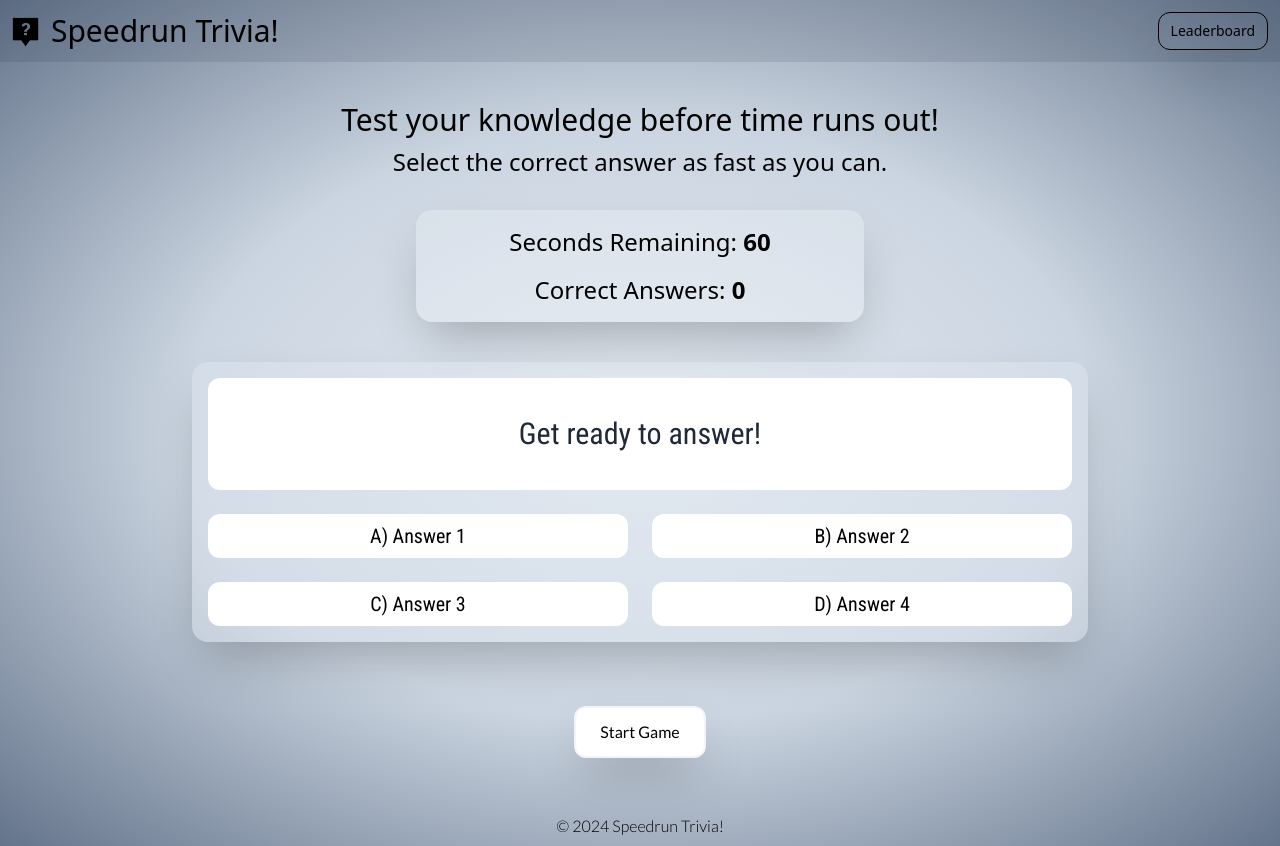
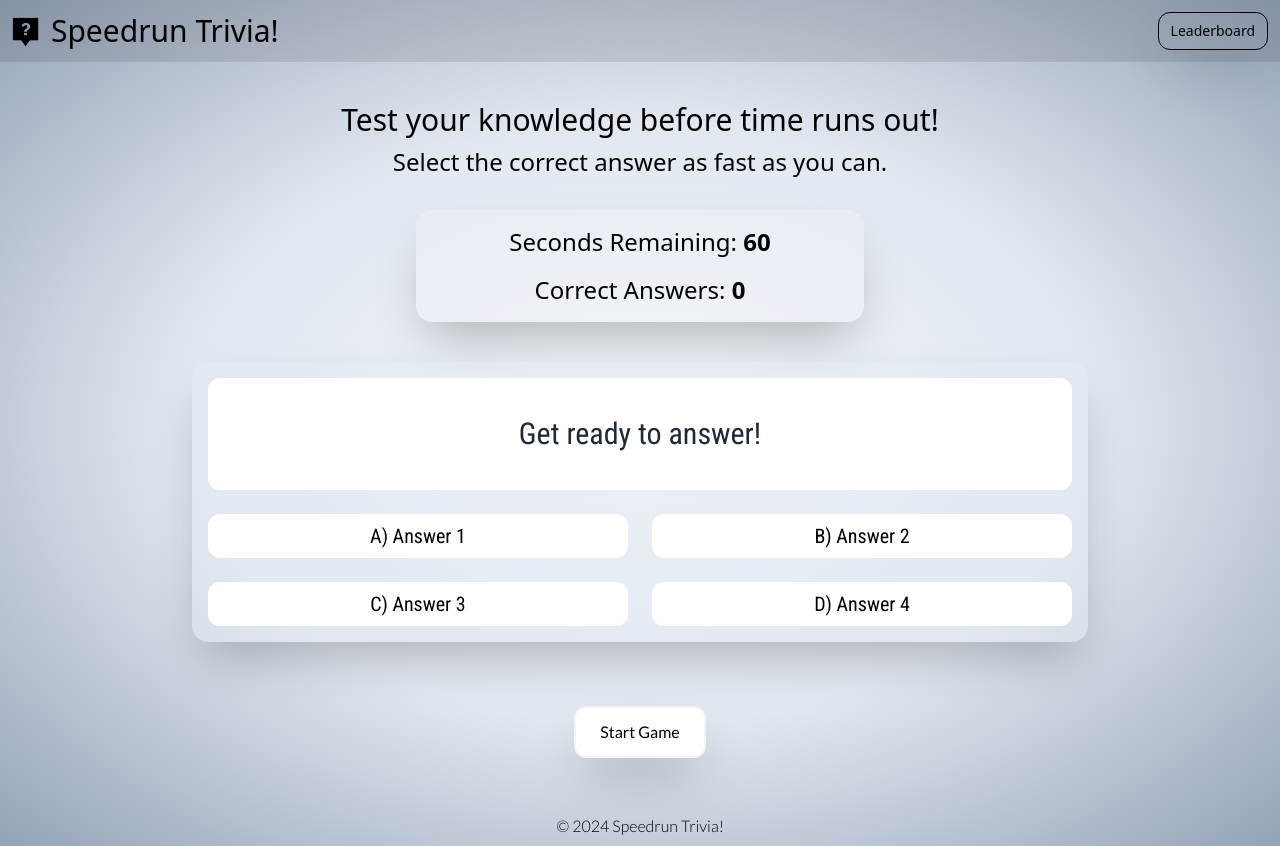
Before and after one commit to bpcollins/SpeedrunTrivia, a website: page dist/index.html in a window 1280 px wide. Drawn offline with Linux system fonts and the light colour scheme; no server answers.

Commit message:
changed colors for my son.

```diff
--- a/dist/index.html
+++ b/dist/index.html
@@ -1,5 +1,5 @@
 <!DOCTYPE html>
-<html lang="en" class="from-slate-200 via-slate-300 to-slate-500 bg-[radial-gradient(ellipse_at_center,_var(--tw-gradient-stops))]">
+<html lang="en" class="from-slate-100 via-slate-200 to-slate-400 bg-[radial-gradient(ellipse_at_center,_var(--tw-gradient-stops))]">
 
 <head>
     <meta charset="UTF-8">
@@ -14,7 +14,7 @@
 
 <body>
     <header>
-        <nav class="bg-slate-900 bg-opacity-10 border-gray-600">
+        <nav class="bg-black bg-opacity-10 border-gray-600">
             <div class="flex flex-wrap items-center justify-between mx-auto max-w-screen-xl p-2.5 md:p-3">
                 <div class="flex items-center">
                     <img src="logo.png" class="mr-2 h-6 animate-flip-in-x md:mr-3 md:h-8">
```
Also changed, not shown: dist/output.css.
